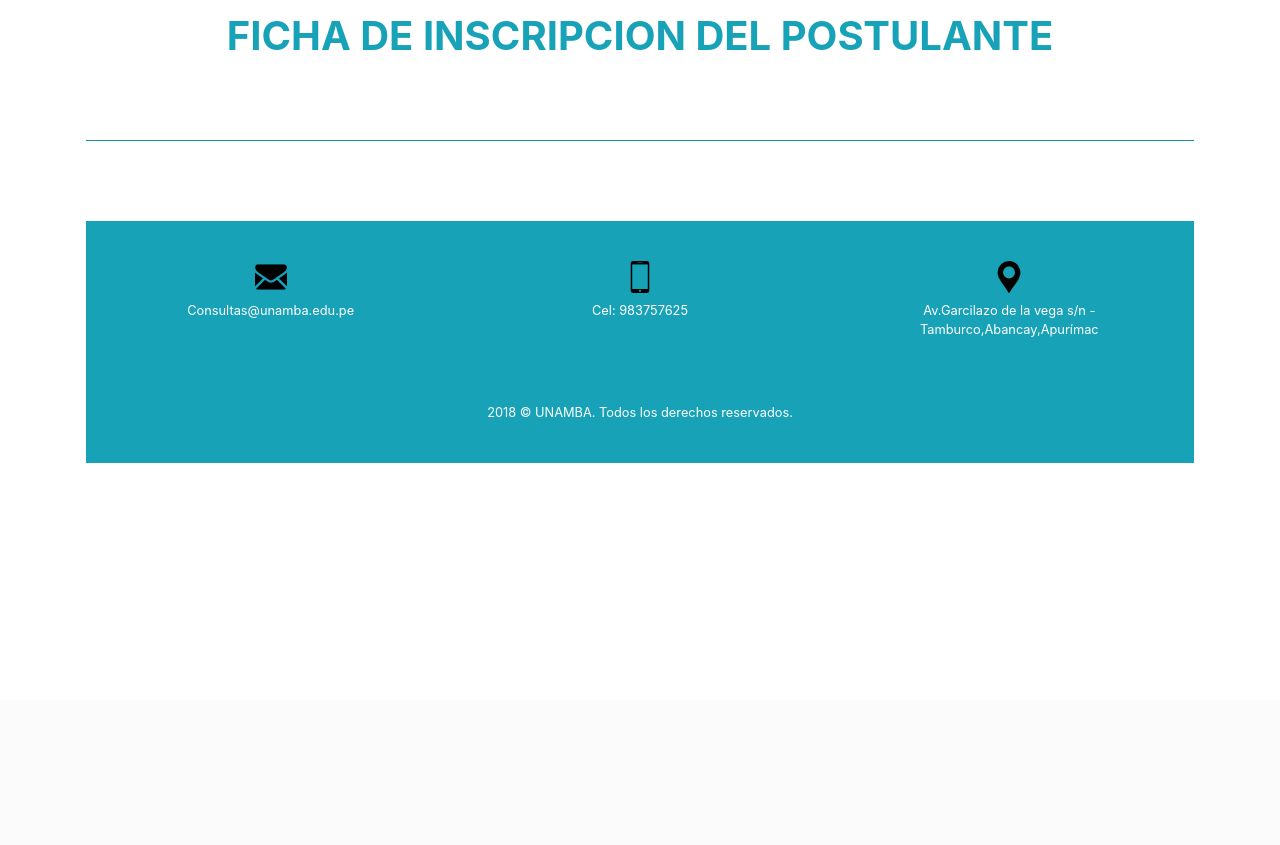
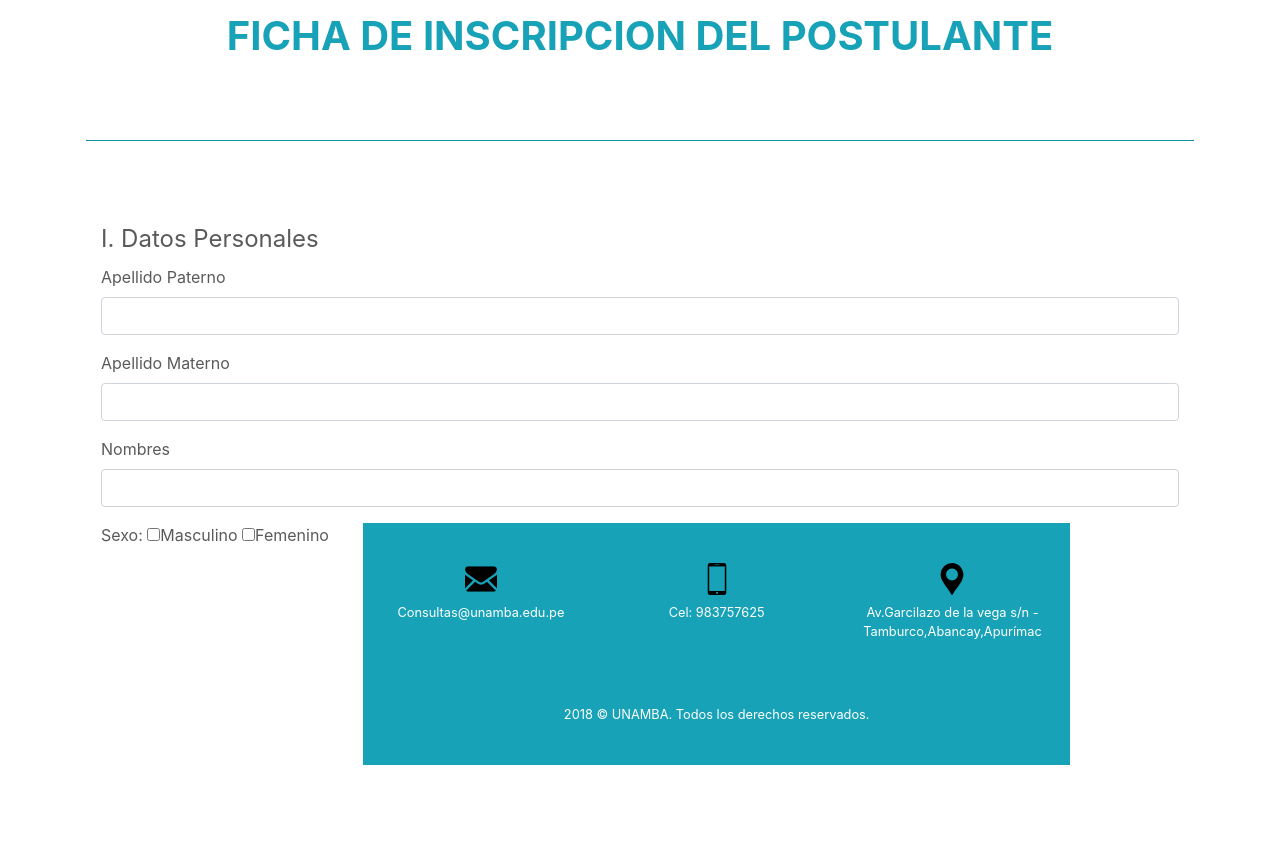
Before and after one commit to jenyruth/Los-Cachorritos, a CodeIgniter app: page /Los-Cachorritos/index.php/cpu/index in a window 1280 px wide. Shown: the part 100-945 px from the top of the page. Before the commit the page ends 563 px from the top, so only its background shows below. Run offline with CodeIgniter, Linux system fonts and the light colour scheme; some libraries are stand-ins or nearby versions.

Commit message:
implementando el conteiner del formulario

```diff
--- a/CPU-UNAMBA/application/views/estudiante/index.php
+++ b/CPU-UNAMBA/application/views/estudiante/index.php
@@ -6,3 +6,30 @@
             <h1 class="font-weight-bold text-center text-info">FICHA DE INSCRIPCION DEL POSTULANTE</h1>
         </div>
        <hr class="featurette-divider bg-info">
+
+
+<div class="container">
+    <form action="<?php echo base_url();?>mantenimiento/categorias/store" method="POST">
+       <!--caso datos personales-->
+       <fieldset>
+               <legend>I. Datos Personales</legend>
+                        <div class="form-group">
+                                <label>Apellido Paterno</label>
+                                <input type="text" id="apellidoPaterno" name="apellidoPaterno" class="form-control">
+                        </div>
+                        <div class="form-group">
+                            <label>Apellido Materno</label>
+                            <input type="text" id="apellidoMaterno" name="apellidoMaterno" class="form-control" >
+                        </div>
+                        <div class="form-group">
+                            <label>Nombres</label>
+                            <input type="text" id="nombre" name="nombre" class="form-control">
+                        </div>
+
+                        <div class="form-group">
+                                <div class="row">
+                                    <div class="col-xs-3 col-sm-3">
+                                        <label for="sexo">Sexo:</label>
+                                            <label><input type="checkbox" id="masculino" name="masculino">Masculino</label>
+                                            <label><input type="checkbox" id="femenino" name="femenino">Femenino</label>
+                                    </div>
```
